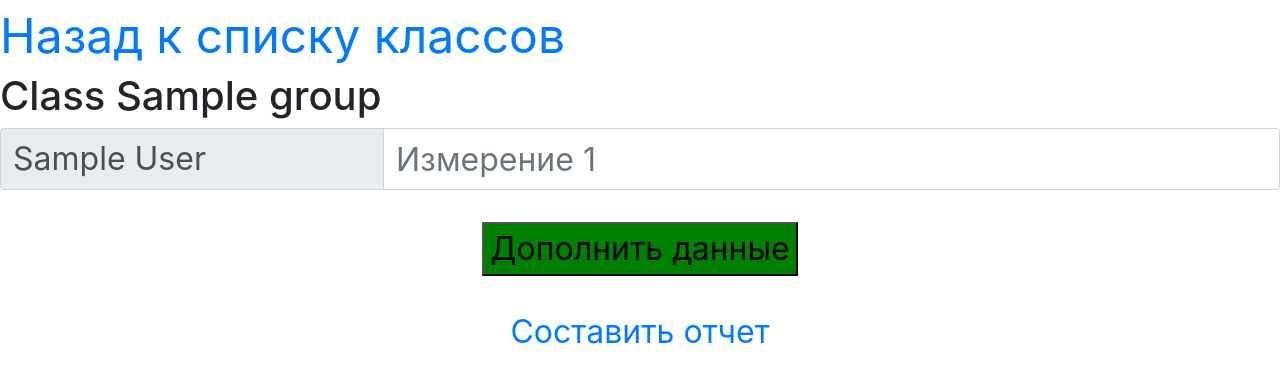
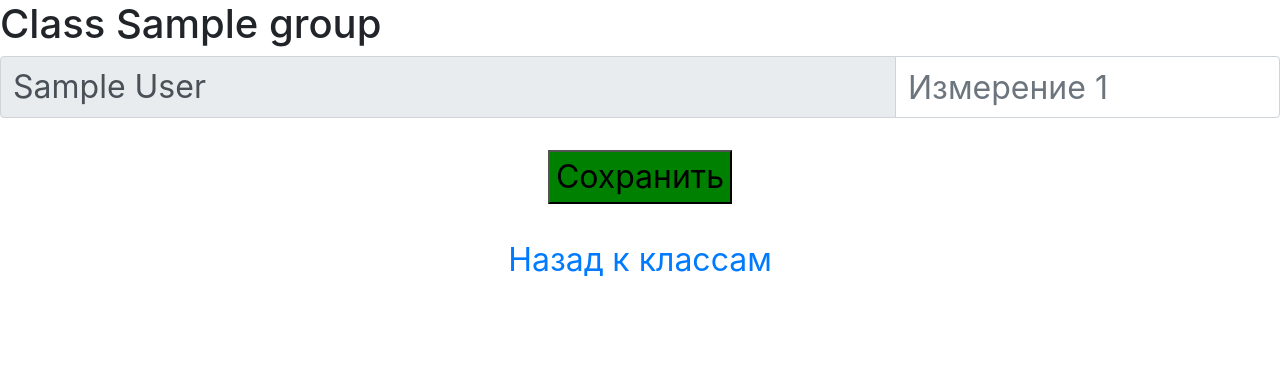
Before and after one commit to Tefaier/sitik, a Flask app: page /index2/1 in a window 1280 px wide. Shown: the top 383 px of the page. Run offline with Flask 2, Linux system fonts and the light colour scheme; a user stored in the database is signed in; tables that the repository leaves empty hold one stand-in row (values such as "Sample post").

Commit message:
Update class.html

```diff
--- a/app/templates/class.html
+++ b/app/templates/class.html
@@ -1,27 +1,37 @@
 {% extends "basis.html" %}
 
 {% block context %}
-<div>
-    <a href="{{ url_for('index1') }}" style="font-size: 3rem;">Назад к списку классов</a>
-</div>
+<!--<div><a href="{{ url_for('index1') }}" style="font-size: 3rem;">Назад к списку классов</a></div>-->
 <h1>Class {{groupq.name}}</h1>
-    <form action="" method="post" novalidate>
+<form action="" method="post" novalidate>
     {% for student in groupq.students %}
-    <div class="input-group data_phone"><div class="input-group-prepend data_phone" style="font-size: 2rem; width: 30%;">
-        <span id={{student.id}} style="font-size: 2rem; width: 100%" class="input-group-text data_phone">{{student.name}}</span>
-    </div>
+    <div class="input-group data_phone">
+        <div class="input-group-prepend data_phone" style="font-size: 2rem; width: 70%;">
+            <span id={{student.id}} style="font-size: 2rem; width: 100%" class="input-group-text data_phone">{{student.name}}</span>
+        </div>
         {% if time==1 %}
-        <input type="number" placeholder="Измерение 1" name={{student.id+0.1}} style="font-size: 2rem;" oninput="Value_check(this)" aria-label="temp" class="form-control data_phone">
+        <input type="number" placeholder="Измерение 1" name={{student.id+0.1}} style="font-size: 2rem;"
+               oninput="Value_check(this)" aria-label="temp" class="form-control data_phone">
         {% elif time==2 %}
-        <input type="number" placeholder="Измерение 2" name={{student.id+0.1}} style="font-size: 2rem;" oninput="Value_check(this)" aria-label="temp" class="form-control data_phone">
+        <input type="number" placeholder="Измерение 2" name={{student.id+0.1}} style="font-size: 2rem;"
+               oninput="Value_check(this)" aria-label="temp" class="form-control data_phone">
         {% elif time==3 %}
-        <input type="number" placeholder="Измерение 3" name={{student.id+0.1}} style="font-size: 2rem;" oninput="Value_check(this)" aria-label="temp" class="form-control data_phone">
+        <input type="number" placeholder="Измерение 3" name={{student.id+0.1}} style="font-size: 2rem;"
+               oninput="Value_check(this)" aria-label="temp" class="form-control data_phone">
         {% else %}
-
+        <input type="number" placeholder="Измерение 3" name={{student.id+0.1}} style="font-size: 2rem;"
+               oninput="Value_check(this)" aria-label="temp" class="form-control data_phone">
         {% endif %}
     </div>
     {% endfor %}
-        <p class="loging"><input type="submit" name="subm" style="background-color: green; font-size: 2rem; margin-left: auto; margin-right: auto; text-align: center; margin-top: 30px;" value="Дополнить данные"/></p>
-        <div style=" font-size: 2rem; margin-left: auto; margin-right: auto; text-align: center; margin-top: 30px;"><a href="{{ url_for('report', id=groupq.id) }}?_tmp={{now}}">Соcтавить отчет</a></div>
-    </form>
+    <p class="loging"><input type="submit" name="subm"
+                             style="background-color: green; font-size: 2rem; margin-left: auto; margin-right: auto; text-align: center; margin-top: 30px;"
+                             value="Сохранить"/></p>
+    {% if time>3 %}
+    <div style=" font-size: 2rem; margin-left: auto; margin-right: auto; text-align: center; margin-top: 30px;"><a
+            href="{{ url_for('report', id=groupq.id) }}?_tmp={{now}}">Соcтавить отчет</a></div>
+    {% endif %}
+    <div style=" font-size: 2rem; margin-left: auto; margin-right: auto; text-align: center; margin-top: 30px;"><a
+            href="{{ url_for('index1') }}">Назад к классам</a></div>
+</form>
 {% endblock %}
```
